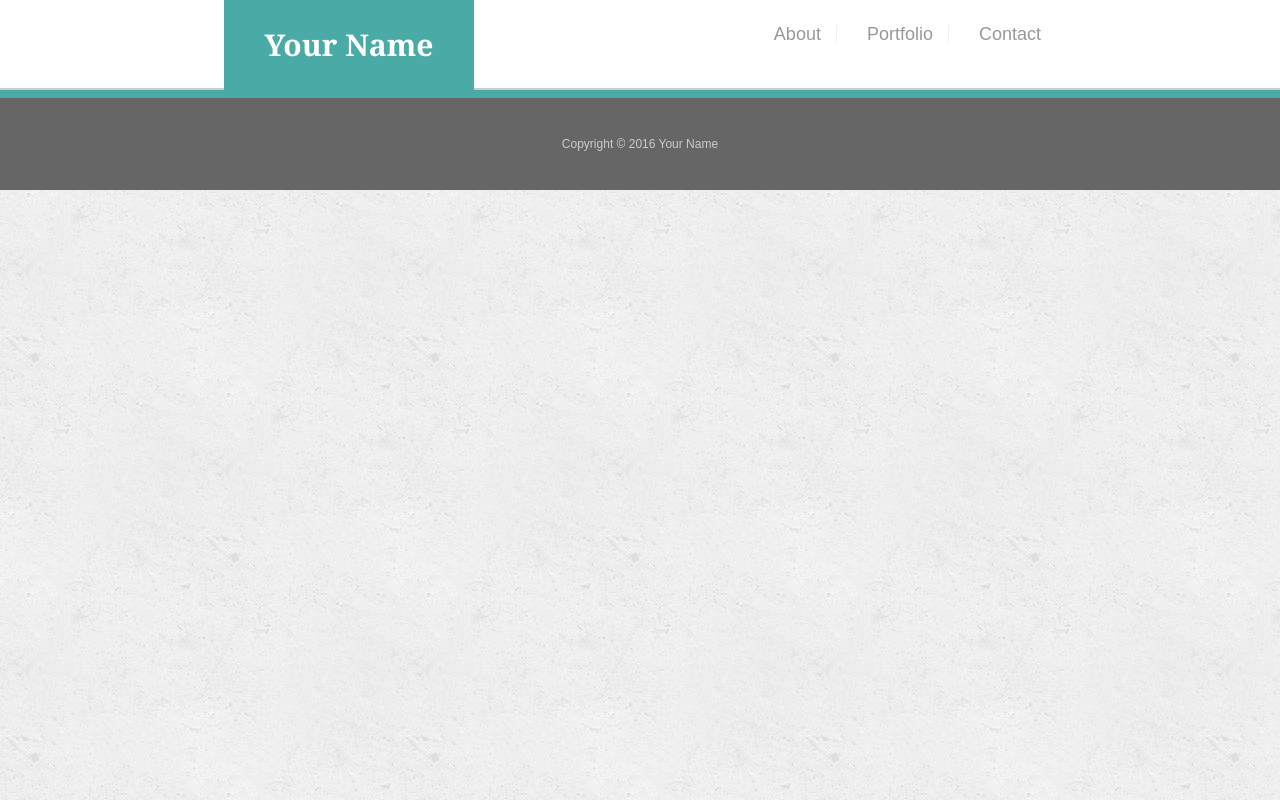
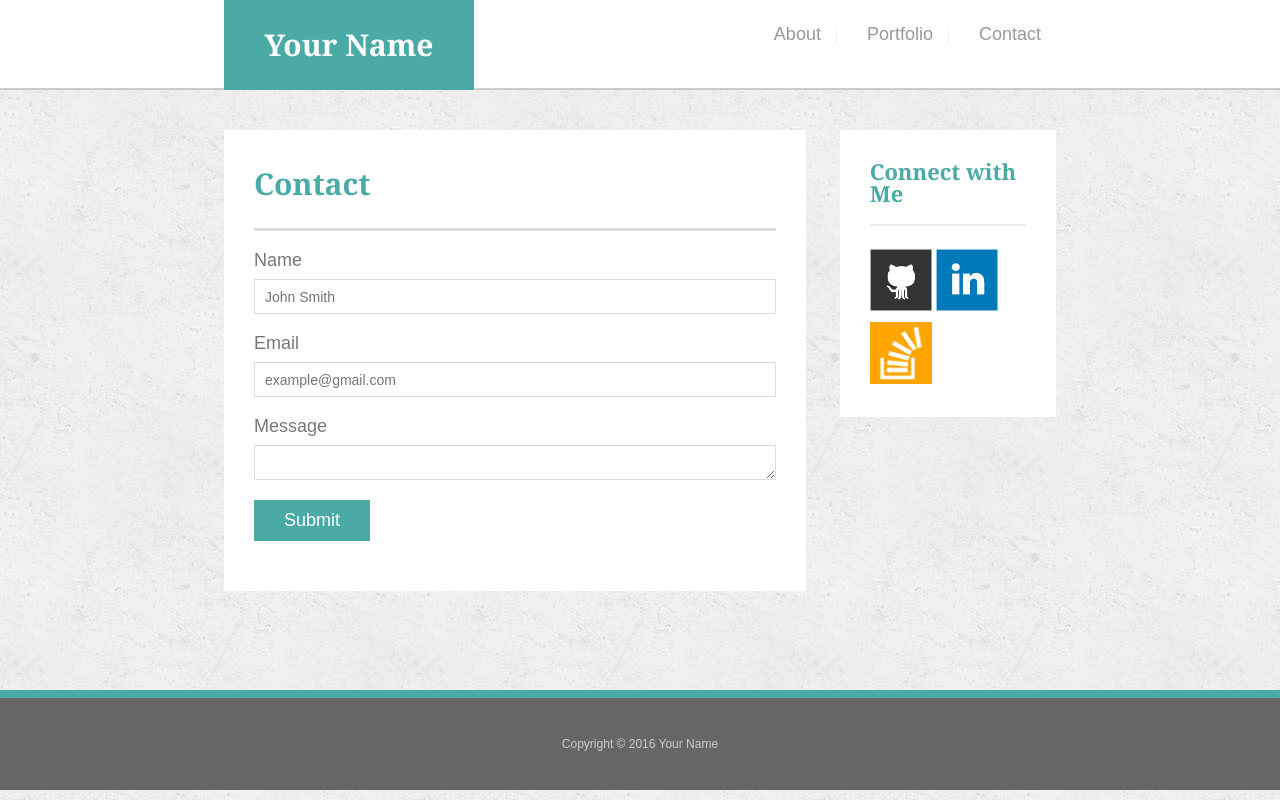
Before and after one commit to jalahashimli/portfolio, a plain HTML site: page contact.html in a window 1280 px wide. Drawn offline with Linux system fonts and the light colour scheme.

Commit message:
about, contact pages are created

```diff
--- a/assets/css/style.css
+++ b/assets/css/style.css
@@ -64,7 +64,7 @@ header {
 
 main {
     width: 65%;
-    height: 540px;
+    height: 70vh;
     margin: 0 auto;
     margin-top: 40px;
 }
@@ -73,6 +73,7 @@ main {
     float: left;
     width: 70%;
     padding: 30px;
+    margin-bottom: 40px;
     background-color: #fff;
 }
 
@@ -110,8 +111,8 @@ main {
 .secondText p,
 .leftContent p {
     font-size: 18px;
+    font-family: Arial, Helvetica, sans-serif;
     line-height: 2.2;
-    font-family: Arial, Helvetica, sans-serif;
     color: #777;
 }
 
@@ -144,20 +145,62 @@ main {
     color: #4aaaa5;
 }
 
+/* Contact - Main */
+
+label,
+input[type=text],
+input[type=email],
+textarea {
+    display: block;
+    width: 100%;
+}
+
+label {
+    margin-bottom: 10px;
+    font-size: 18px;
+    font-family: Arial, Helvetica, sans-serif;
+    color: #777;
+}
+
+input[type=text],
+input[type=email],
+textarea {
+    height: 35px;
+    padding: 0 10px;
+    font-size: 14px;
+    border: 1px solid #ddd;
+}
+
+
+input[type=submit] {
+    padding: 10px 30px;
+    margin-top: 20px;
+    font-size: 18px;
+    border: 0 none;
+    cursor: pointer;
+    color: #fff;
+    background: #4aaaa5;
+}
+
+input {
+    margin-bottom: 20px;
+}
+
 /* Footer */
 
 .footerPart {
+    height: 100px;
+    padding: 30px;
+    clear: both;
+    border-top: 8px solid #4aaaa5;
     background-color: #666666;
-    height: 100px;
-    border-top: 8px solid #4aaaa5;
 
-    padding: 30px;
 }
 
 .footerPart p {
-    color: #ccc;
-    text-align: center;
+    padding: 10px;
     font-size: 12px;
     font-family: Arial, Helvetica, sans-serif;
-    padding: 10px;
+    text-align: center;
+    color: #ccc;
 }
--- a/contact.html
+++ b/contact.html
@@ -31,33 +31,42 @@
         </div>
     </header>
 
+    <!-- Main -->
 
-    <!-- <main>
-        <section>
+    <main>
+        <section class="bigSection">
+            <div class="leftitle">
+                <h2>Contact</h2>
+            </div>
+
+            <form action="">
+                <label for="fname">Name</label>
+                <input type="text" name="fname" id="fname" placeholder="John Smith" required>
+                <label for="email">Email</label>
+                <input type="email" name="email" id="email" placeholder="example@gmail.com" required>
+                <label for="message">Message</label>
+                <textarea name="message" id="message" cols="30" rows="10" required></textarea>
+            </form>
+
+            <input type="submit" name="submit" id="submit">
+        </section>
+
+        <section class="smallSection">
+
+            <div class="rightContent">
+                <div class="rightitle">
+                    <h3>Connect with Me</h3>
+                </div>
+                <a href="https://github.com/"><img src="assets/images/github-128.png" alt="github"></a>
+                <a href="https://www.linkedin.com/feed/"><img src="assets/images/linkedin-128.png" alt="linkedin"></a>
+                <a href="https://stackoverflow.com/"><img src="assets/images/stackoverflow-128.png"
+                        alt="stackoverflow"></a>
+            </div>
 
         </section>
-        <section>
-            <div>
-                <h2>Connect with Me</h2>
-            </div>
-            <div>
-                <a href="https://github.com">
-                    <img src="./assets/images/github-128.png" alt="githubIcon">
-                </a>
-            </div>
-            <div>
-                <a href="https://www.linkedin.com">
-                    <img src="./assets/images/linkedin-128.png" alt="linkedinIcon">
-                </a>
-            </div>
-            <div>
-                <a href="https://stackoverflow.com">
-                    <img src="./assets/images/stackoverflow-128.png" alt="stackoverflowIcon">
-                </a>
-            </div>
-        </section>
-    </main> -->
+    </main>
 
+    <!-- Footer -->
 
     <footer>
         <div class="footerPart">
```
Also changed, not shown: portfolio.html (+21 -45 lines).
